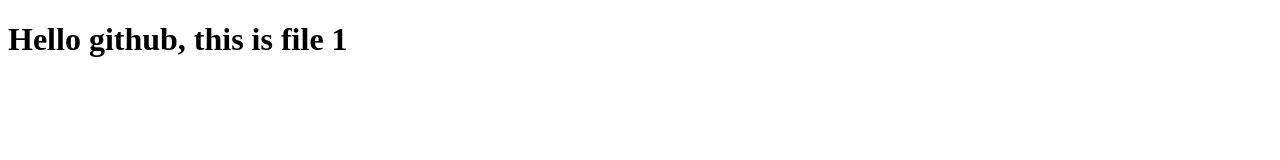
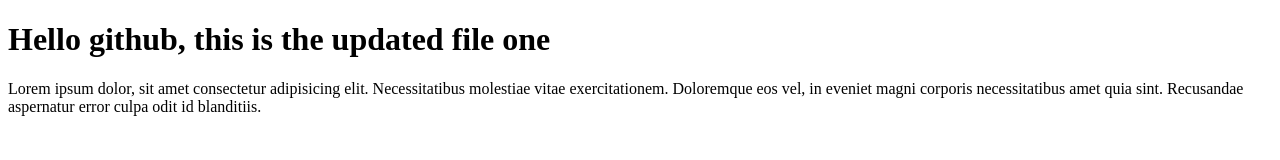
Before and after one commit to azizbek31/file1, a plain HTML site: page index.html in a window 1280 px wide. Drawn offline with Linux system fonts and the light colour scheme.

Commit message:
The file one is updated

```diff
--- a/index.html
+++ b/index.html
@@ -7,6 +7,7 @@
     <title>File 1</title>
 </head>
 <body>
-    <h1>Hello github, this is file 1</h1>
+    <h1>Hello github, this is the updated file one </h1>
+    Lorem ipsum dolor, sit amet consectetur adipisicing elit. Necessitatibus molestiae vitae exercitationem. Doloremque eos vel, in eveniet magni corporis necessitatibus amet quia sint. Recusandae aspernatur error culpa odit id blanditiis.
 </body>
 </html>
```
